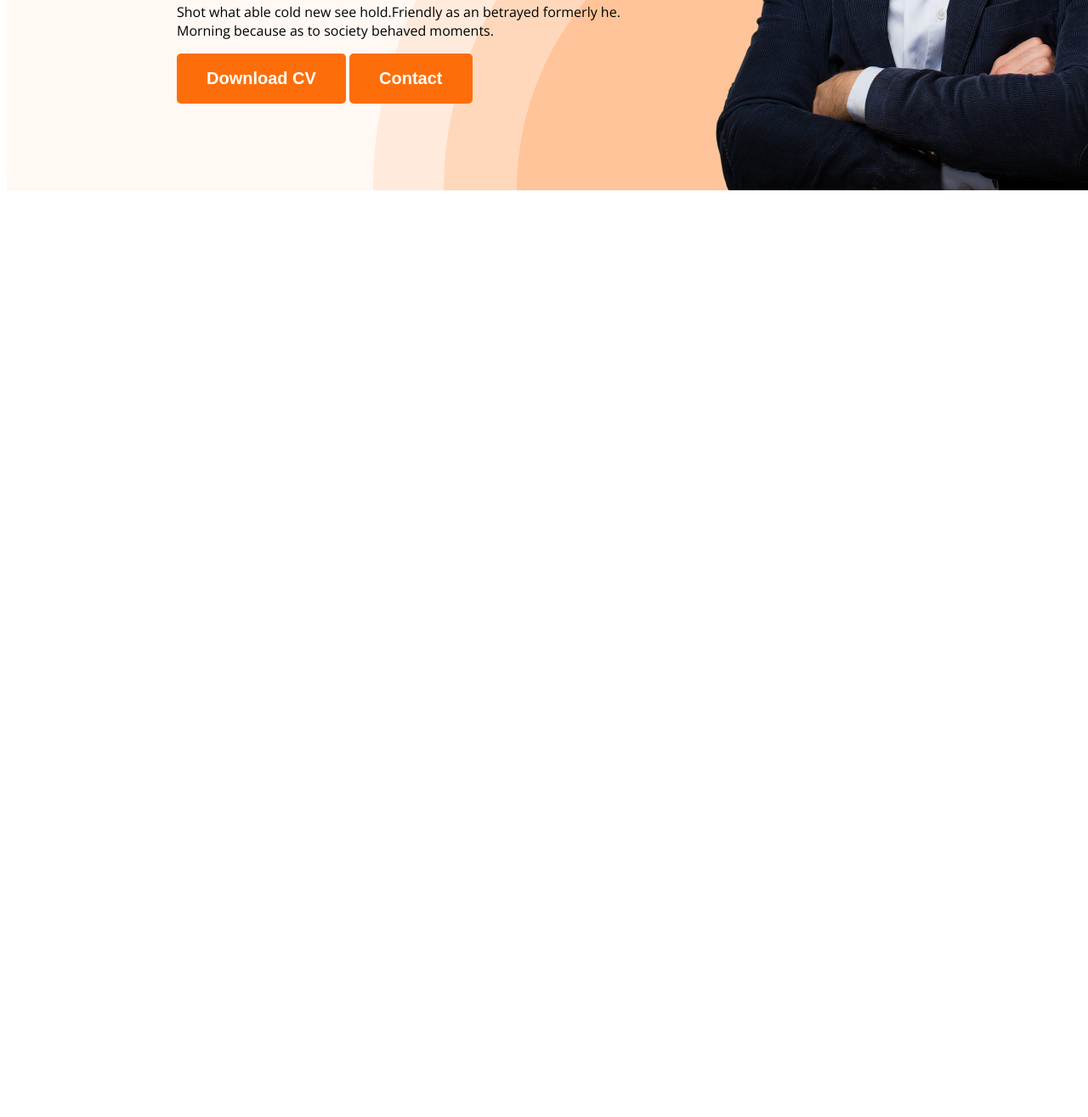
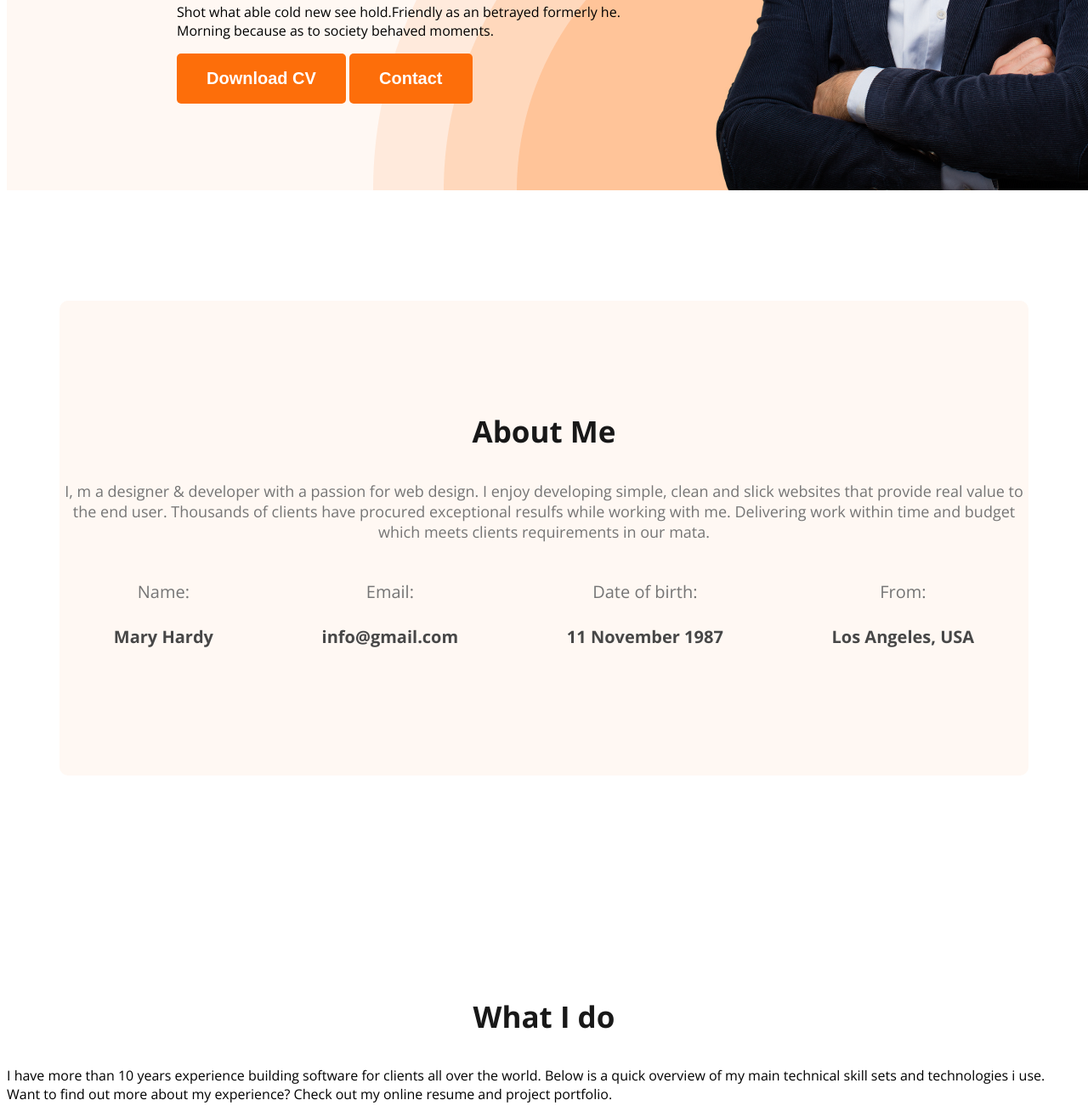
Before and after one commit to sagor3718/my-first-website, a plain HTML site: page index.html in a window 1280 px wide. Shown: the part 662-1977 px from the top of the page at 85% size. Before the commit the page ends 894 px from the top, so only its background shows below. Drawn offline with nearby package versions, Linux system fonts and the light colour scheme.

Commit message:
about section added

```diff
--- a/index.html
+++ b/index.html
@@ -26,17 +26,48 @@
             <div class="banner-content">
                 <h3 class="banner-greeting">Hi, I am</h3>
                 <h1 class="banner-title">Mary Hardy</h1>
-                <p class="banner-description">Shot what able cold new see hold.Friendly as an betrayed formerly he. Morning because as to society
+                <p class="banner-description">Shot what able cold new see hold.Friendly as an betrayed formerly he.
+                    Morning because as to society
                     behaved moments.</p>
-                    <button class="btn-primary">Download CV</button>
-                    <button class="btn-primary">Contact</button>
+                <button class="btn-primary">Download CV</button>
+                <button class="btn-primary">Contact</button>
 
             </div>
             <img class="profile-pic" src="images/hardy.png" alt="">
         </div>
     </header>
     <main>
+        <section class="about">
+            <h3 class="section-title">About Me</h3>
+            <p class="section-description">I, m a designer & developer with a passion for web design. I enjoy developing
+                simple, clean and slick websites that provide real value to the end user. Thousands of clients have
+                procured exceptional resulfs while working with me. Delivering work within time and budget which meets
+                clients requirements in our mata.</p>
 
+            <div class="about-info-container">
+                <div class="about-info">
+                    <h4 class="info-title">Name:</h4>
+                    <p class="info-description">Mary Hardy</p>
+                </div>
+                <div class="about-info">
+                    <h4 class="info-title">Email:</h4>
+                    <p class="info-description">info@gmail.com</p>
+                </div>
+                <div class="about-info">
+                    <h4 class="info-title">Date of birth:</h4>
+                    <p class="info-description">11 November 1987</p>
+                </div>
+                <div class="about-info">
+                    <h4 class="info-title">From:</h4>
+                    <p class="info-description">Los Angeles, USA</p>
+                </div>
+            </div>
+        </section>
+        <!-- what I do section  -->
+        <section>
+            <h3 class="section-title">What I do</h3>
+            <p id="what-i-do">I have more than 10 years experience building software for clients all over the world. Below is a quick overview of my main technical skill sets and technologies i use. Want to find out more about my experience? Check out my online resume and project portfolio.</p>
+        </section>
     </main>
     <footer>
 
--- a/styles/portfolio.css
+++ b/styles/portfolio.css
@@ -1,6 +1,27 @@
 /* common shared style */
 body {
   font-family: "Open Sans", sans-serif;
+}
+.section-title {
+  padding-top: 130px;
+  /* padding-bottom: 60px; */
+  color: #181818;
+  text-align: center;
+  font-size: 35px;
+  font-weight: 700;
+}
+
+.texr-primary {
+  color: #fd6e0a;
+}
+.btn-primary {
+  border-radius: 5px;
+  background: #fd6e0a;
+  border: 0;
+  color: #fff;
+  padding: 18px 35px;
+  font-size: 20px;
+  font-weight: 700;
 }
 /* nav bar style */
 nav {
@@ -8,28 +29,15 @@ nav {
   justify-content: space-between;
   align-items: center;
   padding: 0px 200px;
+}
 
-}
-.texr-primary{
-    color: #FD6E0A;
-}
-.btn-primary{
-    border-radius: 5px;
-background: #FD6E0A;
-border:0;
-color:  #FFF;
-padding: 18px 35px;
-font-size: 20px;
-font-weight: 700;
-
-}
 .nav-title {
   color: #181818;
   font-size: 45px;
   font-weight: 800;
   padding-top: 51px;
 }
-nav > ul{
+nav > ul {
   display: flex;
   align-items: center;
 }
@@ -37,35 +45,34 @@ nav li {
   list-style: none;
   margin-right: 50px;
 }
-nav a{
+nav a {
   text-decoration: none;
   color: #474747;
 }
 /* header related style */
-.header{
-    background-color: #FFF8F3;
-    background-image: url('../images/header_bg.png');
+.header {
+  background-color: #fff8f3;
+  background-image: url("../images/header_bg.png");
   background-repeat: no-repeat;
   background-position: bottom right;
 }
-.banner{
-    padding: 0px 38px 0px  200px;
+.banner {
+  padding: 0px 38px 0px 200px;
   display: flex;
   align-items: center;
   justify-content: space-between;
 }
-.banner.profile-pic{
+.banner.profile-pic {
   width: 500px;
-
 }
-.banner-greeting{
+.banner-greeting {
   color: #474747;
   font-size: 45px;
   font-weight: 600;
-margin-bottom:0;
+  margin-bottom: 0;
   margin-top: 151px;
 }
-.banner-title{
+.banner-title {
   color: #181818;
   font-size: 85px;
   font-weight: 700;
@@ -78,8 +85,47 @@ font-size: 18px;
   font-weight: 400;
   line-height: 30px;
 }
-.banner-description{
+.banner-description {
   width: 585px;
 }
 /* main section styles */
 /* about section styles */
+.about {
+  padding-bottom: 130px;
+  border-radius: 10px;
+  background: #fff8f3;
+  max-width: 1140px;
+  margin: 130px auto;
+}
+.section-description {
+  color: #757575;
+  text-align: center;
+  font-size: 18px;
+  font-weight: 400;
+}
+.about-info-container {
+  display: flex;
+  justify-content: space-around;
+}
+.info-title {
+  color: #757575;
+  font-size: 20px;
+  font-weight: 400;
+}
+.info-description {
+  color: #474747;
+  font-size: 20px;
+  font-weight: 700;
+}
+.about-info {
+  text-align: center;
+}
+/* what i do section */
+.what-i-do {
+  /* padding: 30px 150px; */
+  color: #757575;
+  text-align: center;
+  font-size: 18px;
+  font-weight: 400;
+  width: 909px;
+}
```
Lines whose indentation alone changed are shown as unchanged.
